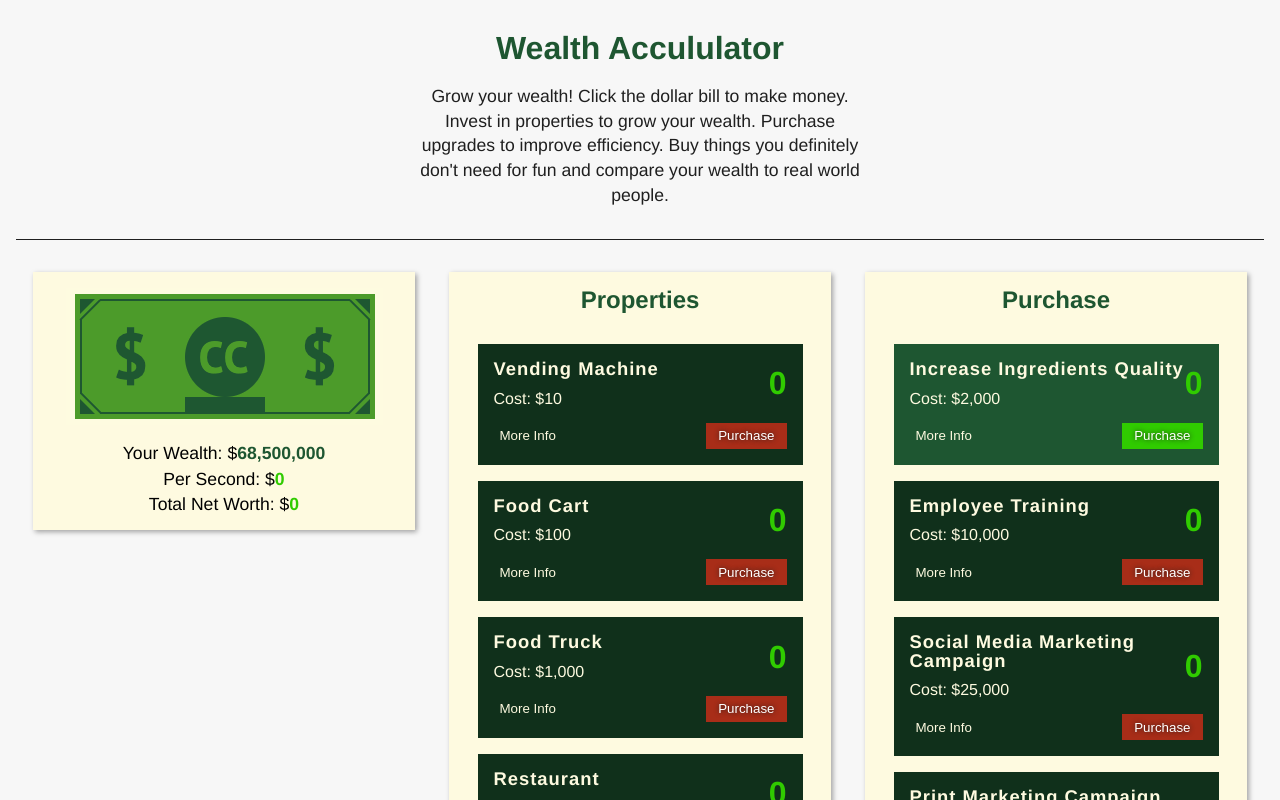
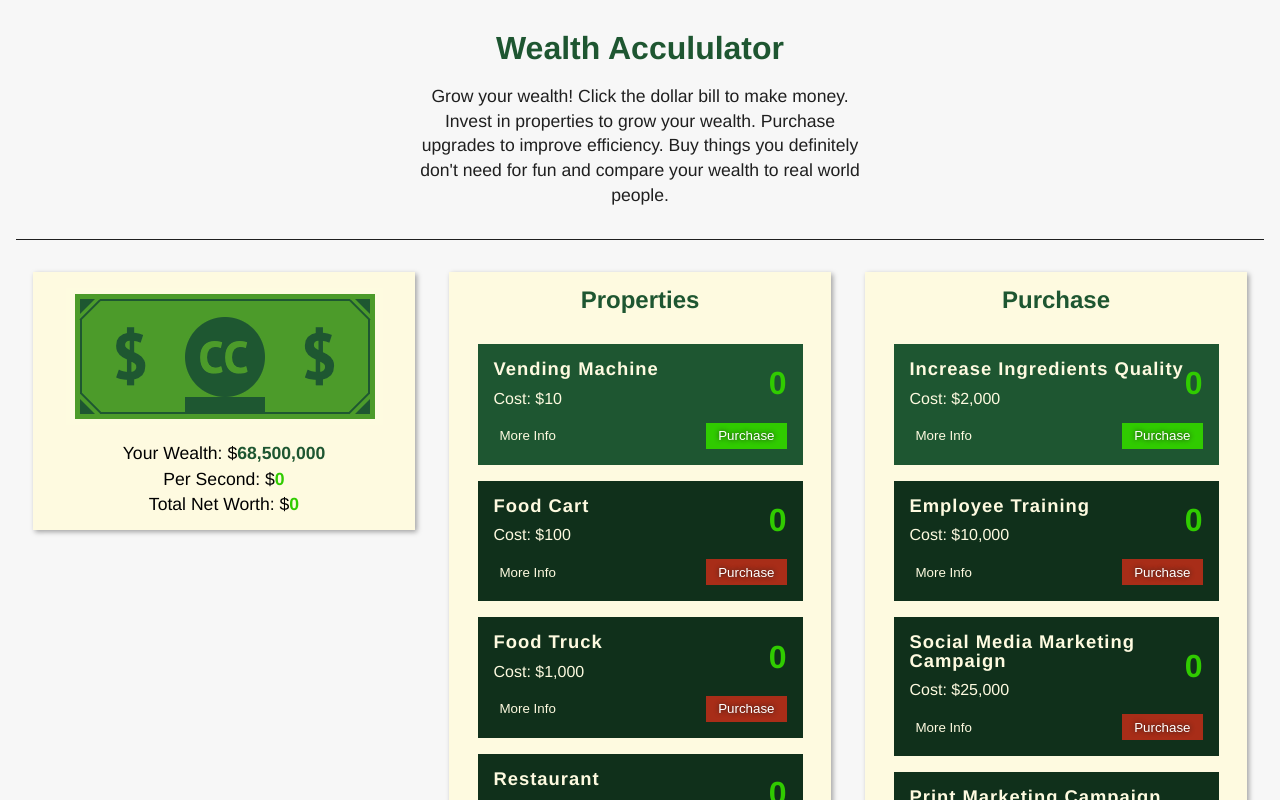
Before and after one commit to dkersten/accumulator-game-vue, a Vue app: page / in a window 1280 px wide. Shown: the top 800 px of the page. Built offline with nearby package versions, Linux system fonts and the light colour scheme.

Commit message:
added functionality to track total properties owned and num of indiv. properties owned

```diff
--- a/src/components/PropertyCard.vue
+++ b/src/components/PropertyCard.vue
@@ -40,7 +40,7 @@
 
 <script>
 
-// import { mapGetters } from 'vuex'
+import { mapGetters } from 'vuex'
 
 export default {
     name: "PropertyCard",
@@ -57,7 +57,7 @@ export default {
                     numOwned: 0,
                     scorePerSecond: 4,
                     showMoreInfo: false,
-                    canBuy: false
+                    canBuy: true
                 },
                 {
                     name: "Food Cart",
@@ -98,8 +98,9 @@ export default {
     computed: {
         yourWealth() {
             return this.$store.getters.yourWealth
-        }
+        },
 
+        ...mapGetters(['vendingMachinesOwned', 'foodCartsOwned', 'foodTrucksOwned', 'restaurantsOwned', 'franchisesOwned'])
     },
 
     methods: {
@@ -107,7 +108,15 @@ export default {
             for (const property of this.properties) {
                 if (property.name === name) {
                     if (this.yourWealth >= property.price) {
+                        // subtract property from cash available
                         this.$store.commit('subtractPropertyPrice', property.price)
+
+                        // update total properties owned in state
+                        this.$store.commit('incrementTotalPropertiesOwned')
+
+                        // update DOM of # of properties owned
+                        property.numOwned++
+
                     }
                 }
             }
--- a/src/store/index.js
+++ b/src/store/index.js
@@ -1,6 +1,7 @@
 import Vuex from 'vuex'
 import Vue from 'vue'
 import YourWealth from './modules/YourWealth'
+import PropertiesOwned from './modules/PropertiesOwned'
 
 // Load Vuex
 Vue.use(Vuex)
@@ -8,6 +9,7 @@ Vue.use(Vuex)
 // create store
 export default new Vuex.Store({
     modules: {
-        YourWealth
+        YourWealth,
+        PropertiesOwned
     }
 })
--- /dev/null
+++ b/src/store/modules/PropertiesOwned.js
@@ -0,0 +1,24 @@
+const state = {
+    totalPropertiesOwned: 0
+}
+
+const getters = {
+    totalPropertiesOwned: (state) => state.totalPropertiesOwned
+}
+
+const actions = {
+
+}
+
+const mutations = {
+    incrementTotalPropertiesOwned(state) {
+        state.totalPropertiesOwned++
+    }
+}
+
+export default {
+    state: state,
+    getters: getters,
+    actions: actions,
+    mutations: mutations
+}
```
